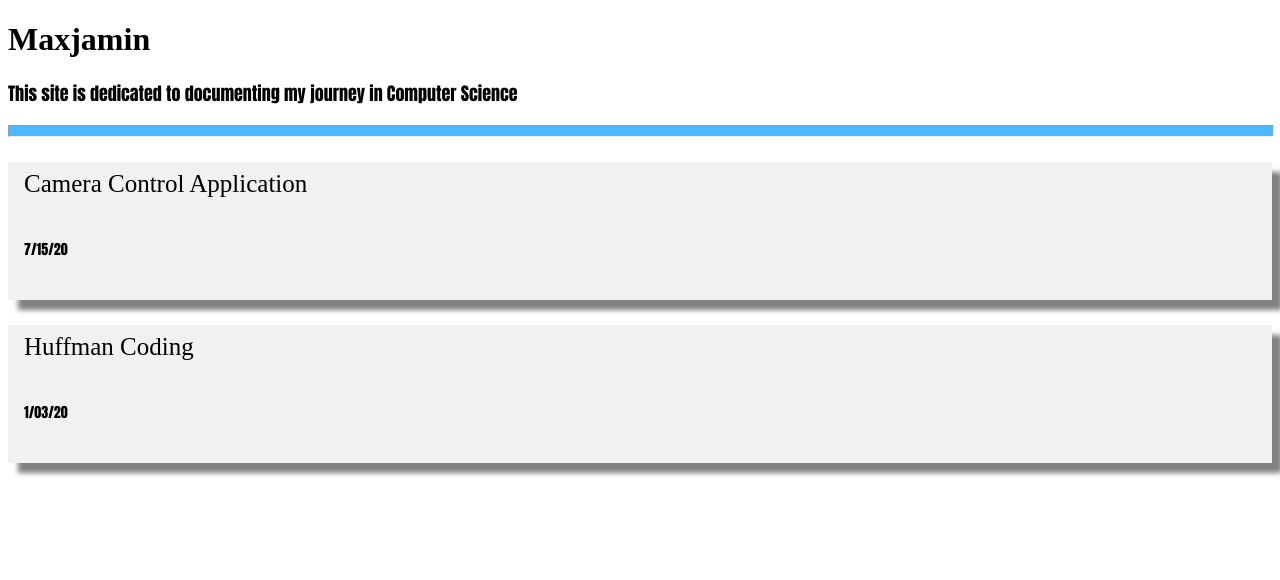
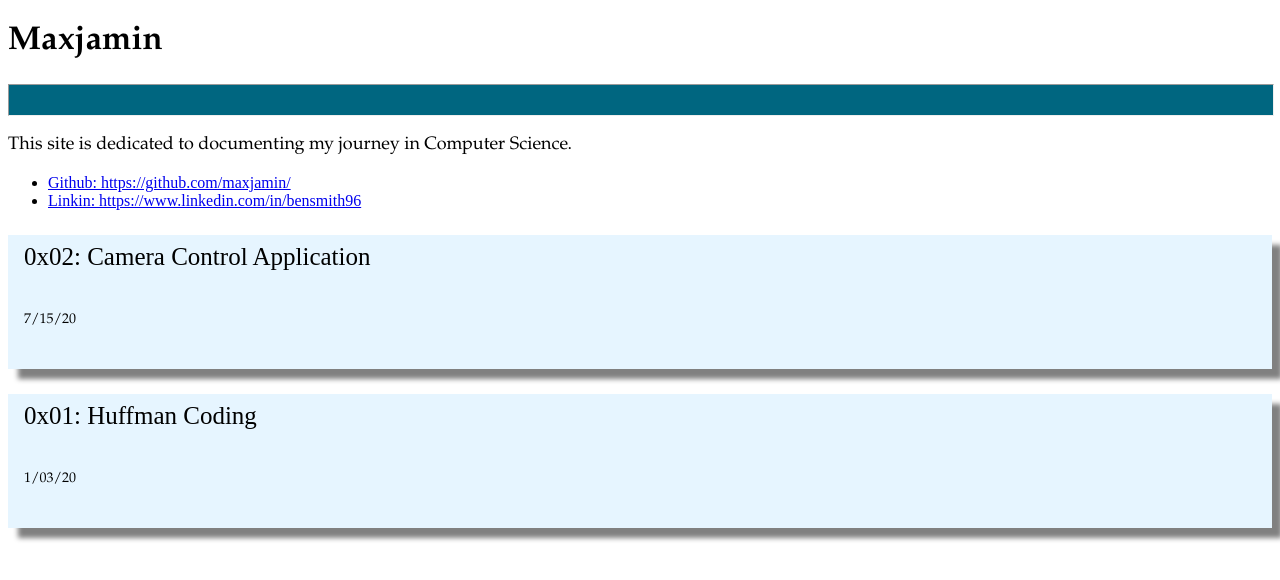
Before and after one commit to maxjamin/maxjamin.github.io, a plain HTML site: page index.html in a window 1280 px wide. Drawn offline with Linux system fonts and the light colour scheme.

Commit message:
edit website

```diff
--- a/index.html
+++ b/index.html
@@ -7,17 +7,28 @@
 <body>
 
 <h1>Maxjamin</h1>
-<p>This site is dedicated  to documenting my journey in Computer Science</p>
 <hr>
+<p>This site is dedicated  to documenting my journey in Computer Science.</p>
+<ul>
+   <li><a href="https://github.com/maxjamin/">Github: https://github.com/maxjamin/</a></li>
+   <li><a href="https://www.linkedin.com/in/bensmith96">Linkin: https://www.linkedin.com/in/bensmith96</a></li>
+</ul>
+
+
+<!--<div class="project" onclick="window.location='./projects/embedded01.html';">
+	<p class="title">Embedded Project 01</p>
+	<p class="day">8/15/20</p>
+	<img src="">
+</div>-->
 
 <div class="project" onclick="window.location='./projects/cameraControlApp.html';">
-	<p class="title">Camera Control Application</p>
+	<p class="title">0x02: Camera Control Application</p>
 	<p class="day">7/15/20</p>
 	<img src="">
 </div>
 
 <div class="project" onclick="window.location='./projects/huffmanencoding.html';">
-	<p class="title">Huffman Coding</p>
+	<p class="title">0x01: Huffman Coding</p>
 	<p class="day">1/03/20</p>
 	<img src="">
 </div>
--- a/main.css
+++ b/main.css
@@ -1,7 +1,11 @@
 hr {
 	width: 100%;
-	height: 10px;
-	background-color: #4db8ff;
+	height: 30px;
+	background-color: #006680;
+}
+
+body {
+  background-color: #ffffff;
 }
 
 div {
@@ -9,7 +13,7 @@ div {
   	margin: 0;
   	padding: 0;
   	width: 100%;
-  	background-color: #f1f1f1;
+  	background-color: #e6f5ff;
   	margin-top:20px;
   	box-shadow: 10px 10px 5px grey;
 }
@@ -18,9 +22,14 @@ div:hover {
 	background-color: #555;
 }
 
+h1 {
+  font-size: 33px;
+  font-family: "Palatino Linotype", "Book Antiqua", Palatino, serif;
+}
+
 p {
 	font-size: 18px;
-	font-family: Impact, Charcoal, sans-serif;
+	font-family: "Palatino Linotype", "Book Antiqua", Palatino, serif;
 }
 
 .arduino01 {
```
Also changed, not shown: projects/embedded01.html (added, +30 -0 lines), projects/huffmanencoding.html (+1 -1 lines), 1 other file.
